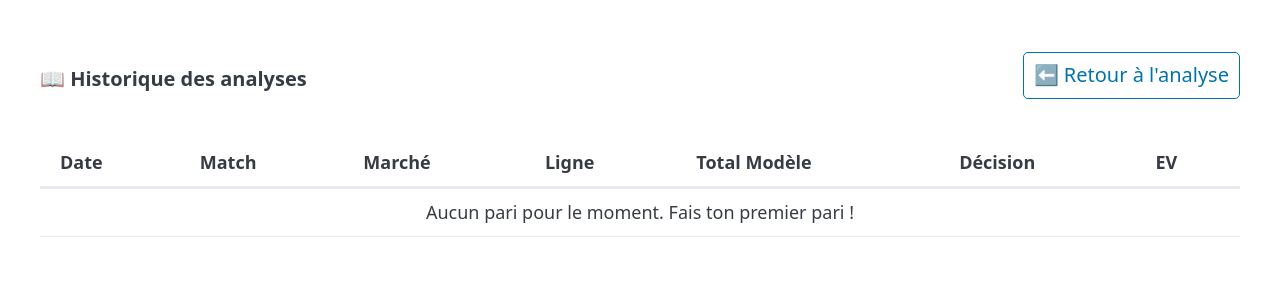
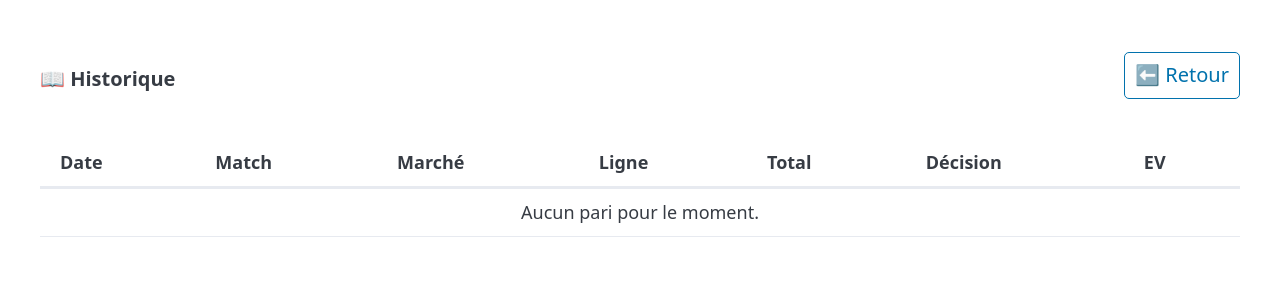
Before and after one commit to hamzypogba0610-pixel/apex-bot237, a FastAPI app: page /historique in a window 1280 px wide. Shown: the top 300 px of the page. Run offline with FastAPI, Linux system fonts and the light colour scheme; some libraries are stand-ins or nearby versions.

Commit message:
Update historique.html

```diff
--- a/templates/historique.html
+++ b/templates/historique.html
@@ -10,16 +10,22 @@
         .badge-parier { background-color: #10b981; color: white; padding: 4px 8px; border-radius: 4px; font-weight: bold; font-size: 0.8em;}
         .badge-refus { background-color: #ef4444; color: white; padding: 4px 8px; border-radius: 4px; font-weight: bold; font-size: 0.8em;}
         table { font-size: 0.9em; }
+
+        /* C'est ici qu'on plie l'affiche pour le téléphone */
+        @media (max-width: 600px) {
+            th, td { padding: 4px; font-size: 0.8em; }
+            .cache-telephone { display: none; }
+        }
     </style>
 </head>
 <body>
     <main class="container">
         <nav style="margin-bottom: 20px;">
             <ul>
-                <li><strong>📖 Historique des analyses</strong></li>
+                <li><strong>📖 Historique</strong></li>
             </ul>
             <ul>
-                <li><a href="/" role="button" class="outline">⬅️ Retour à l'analyse</a></li>
+                <li><a href="/" role="button" class="outline">⬅️ Retour</a></li>
             </ul>
         </nav>
 
@@ -27,11 +33,11 @@
             <table>
                 <thead>
                     <tr>
-                        <th>Date</th>
+                        <th class="cache-telephone">Date</th>
                         <th>Match</th>
-                        <th>Marché</th>
+                        <th class="cache-telephone">Marché</th>
                         <th>Ligne</th>
-                        <th>Total Modèle</th>
+                        <th>Total</th>
                         <th>Décision</th>
                         <th>EV</th>
                     </tr>
@@ -39,9 +45,9 @@
                 <tbody>
                     {% for pari in paris %}
                     <tr>
-                        <td>{{ pari.date_creation[:10] }}</td> <!-- Affiche juste la date -->
+                        <td class="cache-telephone">{{ pari.date_creation[:10] }}</td>
                         <td>{{ pari.match }}</td>
-                        <td>{{ pari.marche }}</td>
+                        <td class="cache-telephone">{{ pari.marche }}</td>
                         <td>{{ pari.ligne }}</td>
                         <td>{{ pari.total_attendu }}</td>
                         <td>
@@ -55,7 +61,7 @@
                     </tr>
                     {% else %}
                     <tr>
-                        <td colspan="7" style="text-align: center;">Aucun pari pour le moment. Fais ton premier pari !</td>
+                        <td colspan="7" style="text-align: center;">Aucun pari pour le moment.</td>
                     </tr>
                     {% endfor %}
                 </tbody>
@@ -63,4 +69,4 @@
         </div>
     </main>
 </body>
-  </html>
+</html>
```
